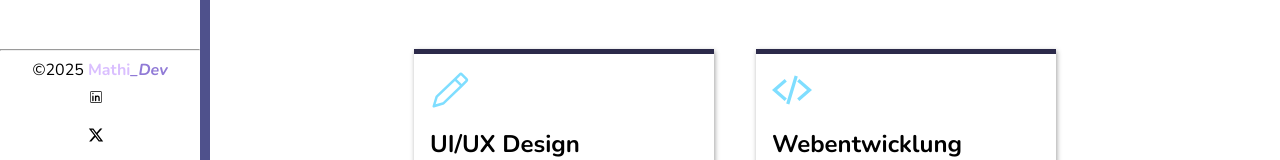
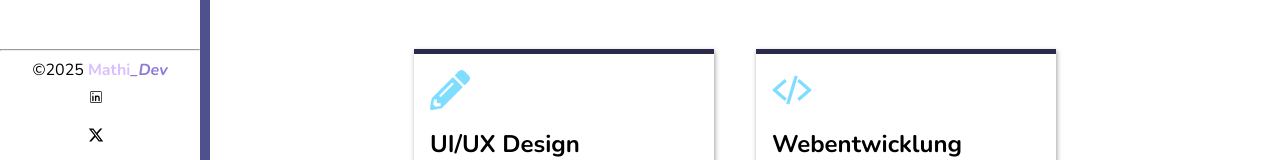
Before and after one commit to Kolie11/mein-portfolio, a React (Vite) app: page /about in a window 1280 px wide. Shown: the part 595-755 px from the top of the page. Built offline with nearby package versions, Linux system fonts and the light colour scheme.

Commit message:
fixed error with import { FaPencilAlt } ;

```diff
--- a/src/components/Pages/About.jsx
+++ b/src/components/Pages/About.jsx
@@ -1,6 +1,6 @@
 import Services from "./Services";
 import myImage from "/src/assets/mathi11.jpg";
-import { GoPencil } from "react-icons/go";
+import { FaPencilAlt } from "react-icons/fa";
 import { IoCodeSlashSharp } from "react-icons/io5";
 import { RiSeoFill } from "react-icons/ri";
 import { TfiRulerPencil } from "react-icons/tfi";
@@ -63,7 +63,7 @@ export default function About() {
 
       <div className="services-of-dev">
         <Services
-          logo={<GoPencil/>}
+          logo={<FaPencilAlt />}
           title="UI/UX Design"
           text="Ich gestalte intuitive und ästhetisch ansprechende Benutzeroberflächen, die das Nutzererlebnis verbessern und die Markenidentität widerspiegeln."
         />
```
